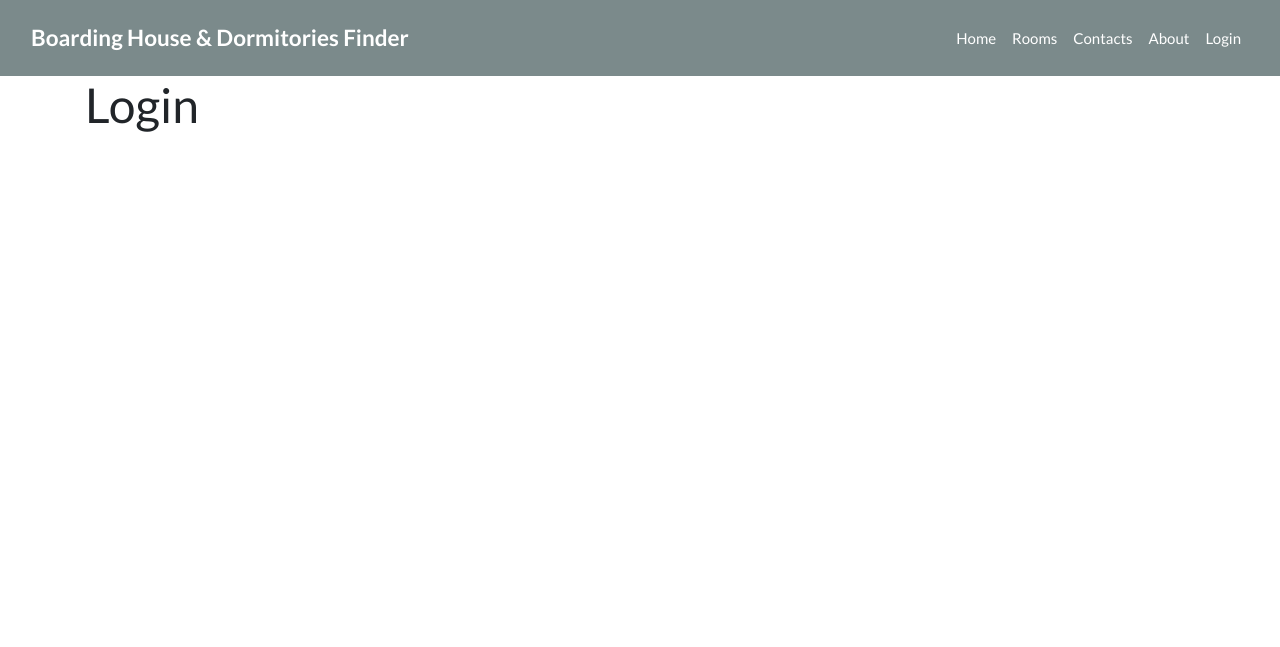
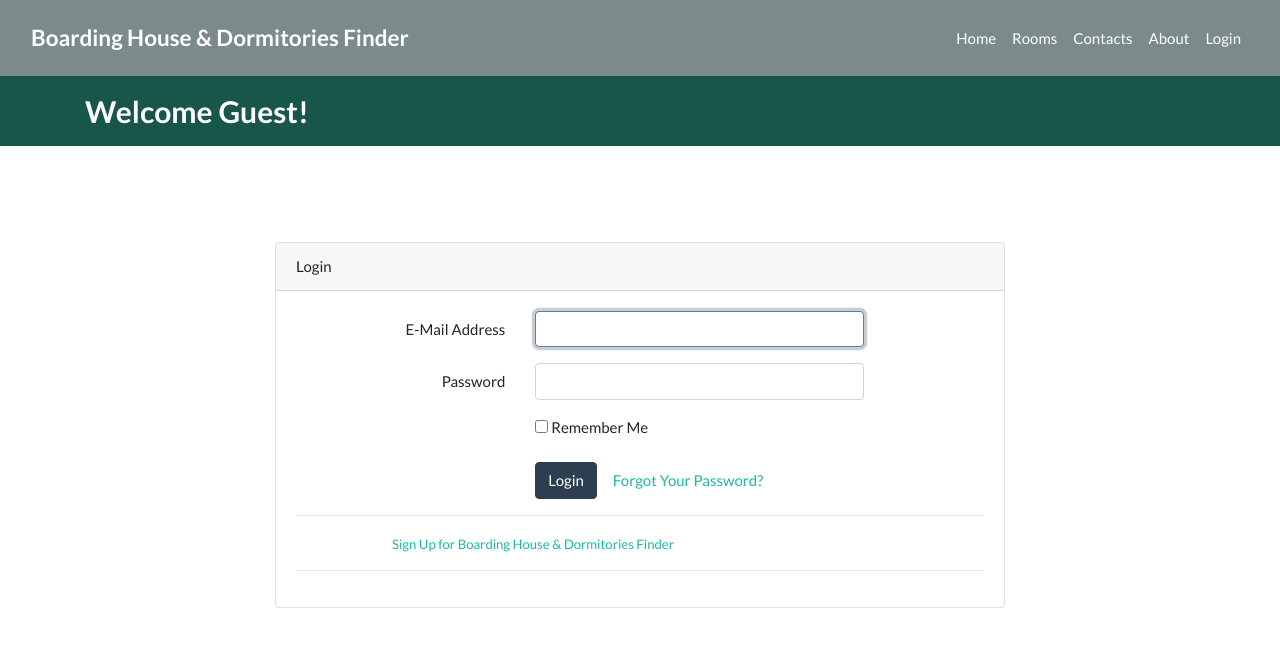
Before and after one commit to lorenzojanrommel/BDReservation, a PHP site: page /login.php in a window 1280 px wide. Shown: the top 647 px of the page. Run offline with PHP 8.4, Linux system fonts and the light colour scheme; some libraries are stand-ins or nearby versions.

Commit message:
Second Commit

```diff
--- a/assets/css/style.css
+++ b/assets/css/style.css
@@ -27,3 +27,12 @@ html {
 	background-repeat: no-repeat;
 	background-size: cover;
 }
+.welcome {
+	background: #18564a;
+	width: 100%;
+	height: 70px;
+	line-height: 70px;
+	color: #fff;
+	font-weight: bold;
+	font-size: 2em;
+}
--- /dev/null
+++ b/authenticate.php
@@ -0,0 +1 @@
+authenticate.php
--- a/login.php
+++ b/login.php
@@ -5,7 +5,64 @@
 	function display_content(){
 		?>
 			<div class="container">
-				<h1>Login</h1>
+				<div class="row justify-content-center mt-5 pt-5">
+				    <div class="col-md-8">
+				        <div class="card card-default">
+				            <div class="card-header">Login</div>
+				            <div class="card-body">
+				                <form method="POST" action="">
+				                	<!-- Email Address -->
+				                    <div class="form-group row">
+				                        <label for="email" class="col-sm-4 col-form-label text-md-right">E-Mail Address</label>
+
+				                        <div class="col-md-6">
+				                            <input id="email" type="email" class="form-control" name="email" required autofocus>
+				                            <span class="invalid-feedback"></span>
+				                        </div>
+				                    </div>
+				                    <!-- Password -->
+				                    <div class="form-group row">
+				                        <label for="password" class="col-md-4 col-form-label text-md-right">Password</label>
+
+				                        <div class="col-md-6">
+				                            <input id="password" type="password" class="form-control" name="password" required>
+				                                <span class="invalid-feedback">
+				                                </span>
+				                        </div>
+				                    </div>
+				                    <!-- Remind me  -->
+				                    <div class="form-group row">
+				                        <div class="col-md-6 offset-md-4">
+				                            <div class="checkbox">
+				                                <label>
+				                                    <input type="checkbox" name="remember"> Remember Me
+				                                </label>
+				                            </div>
+				                        </div>
+				                    </div>
+				                    <!-- Login Button -->
+				                    <div class="form-group row mb-0">
+				                        <div class="col-md-8 offset-md-4">
+				                            <button type="submit" class="btn btn-primary">
+				                                Login
+				                            </button>
+
+				                            <a class="btn btn-link" href="">
+				                                Forgot Your Password?
+				                            </a>
+				                        </div>
+				                    </div>
+				                </form>
+				                <!-- Sign up -->
+				                <hr>
+				                	<div class="col s12 center login-flex pl-5 ml-5">
+				                	<a href="register.php"><small class="signup">Sign Up for Boarding House & Dormitories Finder</small></a>
+				                	</div>
+				                <hr>
+				            </div>
+				        </div>
+				    </div>
+				</div>
 			</div>
 		<?php
 	}
--- a/partials/nav.php
+++ b/partials/nav.php
@@ -1,7 +1,7 @@
 <!-- Navigation -->
 <nav class="navbar navbar-expand-lg navbar-dark bg-dark">
 	<div class="container-fluid">
-  <a class="navbar-brand title" href="landing_page.php">Boarding House & Dormitories Finder</a>
+  <a class="navbar-brand title" href="index.php">Boarding House & Dormitories Finder</a>
   <button class="navbar-toggler" type="button" data-toggle="collapse" data-target="#navbarColor01" aria-controls="navbarColor01" aria-expanded="false" aria-label="Toggle navigation" style="">
     <span class="navbar-toggler-icon"></span>
   </button>
@@ -27,3 +27,10 @@
   </div>
   </div>
 </nav>
+<section>
+  <div class="welcome">
+    <div class="container">
+      Welcome Guest!
+    </div>
+  </div>
+</section>
```
Also changed, not shown: assets/bdreservation.sql (added, +113 -0 lines), index.php (+13 -3 lines), register.php (added, +72 -0 lines).
